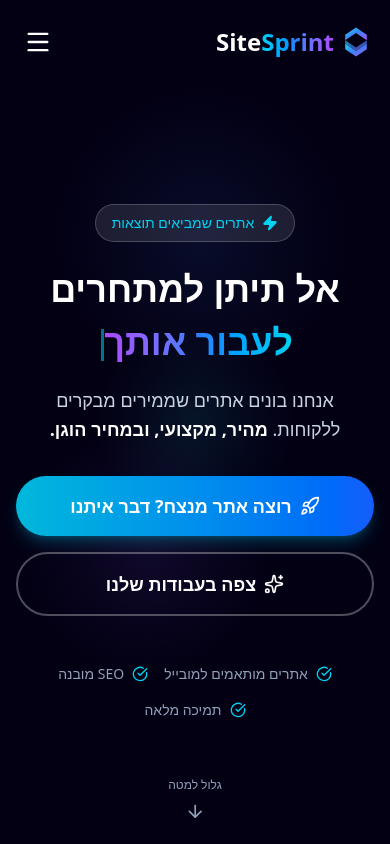
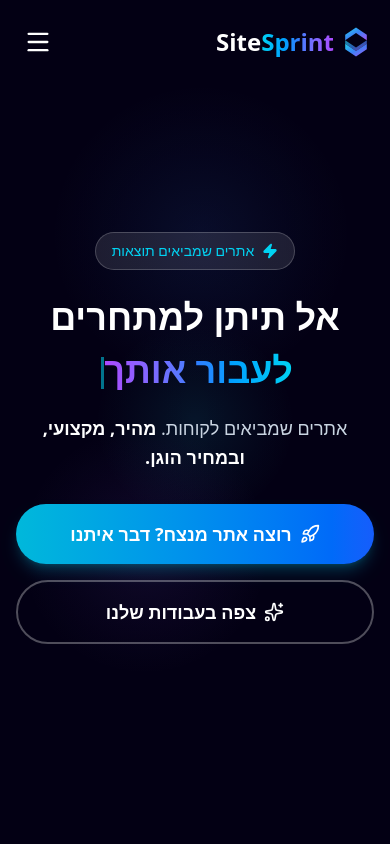
Before and after one commit to dking9876/sitesprint, a Next.js app: page / in a window 390 px wide. Shown: the top 844 px of the page. Built offline with nearby package versions, Linux system fonts and the light colour scheme.

Commit message:
Clean mobile Hero: hide trust badges, shorter text, hide scroll indicator

```diff
--- a/components/Hero.tsx
+++ b/components/Hero.tsx
@@ -153,8 +153,9 @@ export default function Hero() {
                     transition={{ duration: 0.6, delay: 0.2 }}
                     className="text-lg md:text-xl text-slate-300 max-w-2xl mx-auto mb-8 leading-relaxed px-4"
                 >
-                    אנחנו בונים אתרים שממירים מבקרים ללקוחות.
-                    <span className="text-white font-semibold"> מהיר, מקצועי, ובמחיר הוגן.</span>
+                    <span className="hidden md:inline">אנחנו בונים אתרים שממירים מבקרים ללקוחות. </span>
+                    <span className="md:hidden">אתרים שמביאים לקוחות. </span>
+                    <span className="text-white font-semibold">מהיר, מקצועי, ובמחיר הוגן.</span>
                 </motion.p>
 
                 {/* CTA Buttons */}
@@ -187,12 +188,12 @@ export default function Hero() {
                     </motion.button>
                 </motion.div>
 
-                {/* Trust Indicators */}
+                {/* Trust Indicators - Hidden on mobile */}
                 <motion.div
                     initial={{ opacity: 0 }}
                     animate={{ opacity: 1 }}
                     transition={{ duration: 0.6, delay: 0.5 }}
-                    className="flex flex-wrap justify-center gap-4 md:gap-8 text-slate-400 text-sm"
+                    className="hidden md:flex flex-wrap justify-center gap-4 md:gap-8 text-slate-400 text-sm"
                 >
                     {[
                         { icon: CheckCircle, text: "אתרים מותאמים למובייל" },
@@ -207,12 +208,12 @@ export default function Hero() {
                 </motion.div>
             </motion.div>
 
-            {/* Scroll Indicator */}
+            {/* Scroll Indicator - Hidden on mobile */}
             <motion.div
                 initial={{ opacity: 0 }}
                 animate={{ opacity: 1 }}
                 transition={{ delay: 1 }}
-                className="absolute bottom-8 left-1/2 -translate-x-1/2 z-10"
+                className="hidden md:block absolute bottom-8 left-1/2 -translate-x-1/2 z-10"
             >
                 <motion.button
                     onClick={scrollToPortfolio}
```
